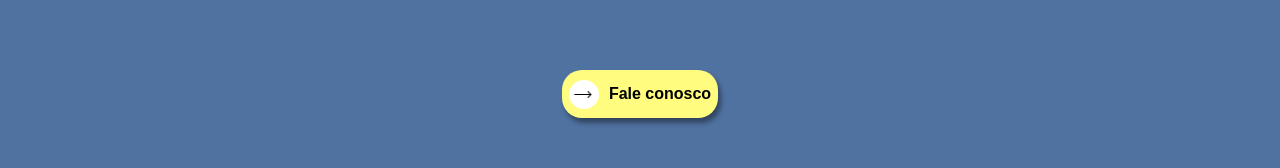
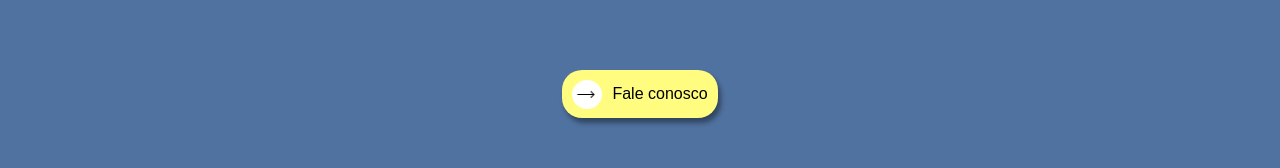
Before and after one commit to GabrielWanderley/excellenceOne, a React (Create React App) app: page / in a window 1280 px wide. Shown: the part 439-607 px from the top of the page. Built offline with nearby package versions, Linux system fonts and the light colour scheme; a web font is replaced by a local one.

Commit message:
a commit7

```diff
--- a/src/App.css
+++ b/src/App.css
@@ -74,7 +74,7 @@
 .buttonStart button {
   cursor: pointer;
   background-color: var(--yellowColor);
-  font-weight: 600;
+  font-weight: 500;
   font-family: "Kodchasan", sans-serif;
   border: none;
   border-radius: 20px;
--- a/src/App.js
+++ b/src/App.js
@@ -64,7 +64,7 @@ function App() {
           <h1>Se cuide conosco</h1>
           <h1 className='h12' >consultorio Execellence</h1>
           <div className='secondVideoDiv ' data-aos="fade-left">
-            <video autoPlay loop muted >
+            <video autoPlay loop muted controls={false} >
               <source src={second} type="video/mp4" />
               seu navegador não suporta isso
             </video>
--- a/src/index.css
+++ b/src/index.css
@@ -7,13 +7,14 @@ body {
   -webkit-font-smoothing: antialiased;
   -moz-osx-font-smoothing: grayscale;
   background-color: var(--blackColor);
-  a{
-    color: var(--blueColor);
-    cursor: pointer;
-    text-decoration: none;
-    -webkit-color: var(--blueColor);
-    -webkit-text-decoration: none;
-  }
+}
+
+body   a{
+  color: var(--blueColor);
+  cursor: pointer;
+  text-decoration: none;
+  -webkit-color: var(--blueColor);
+  -webkit-text-decoration: none;
 }
 
 code {
```
